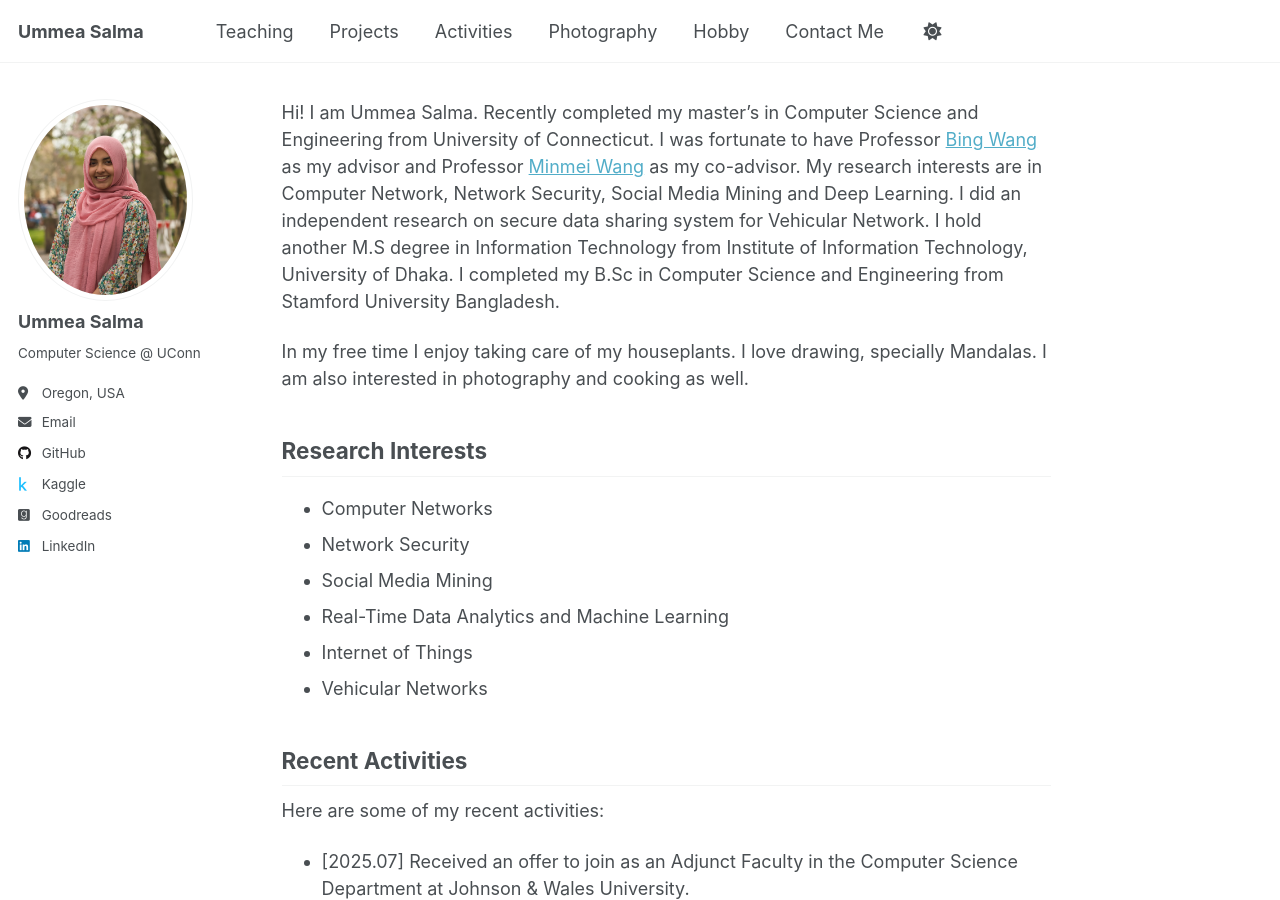
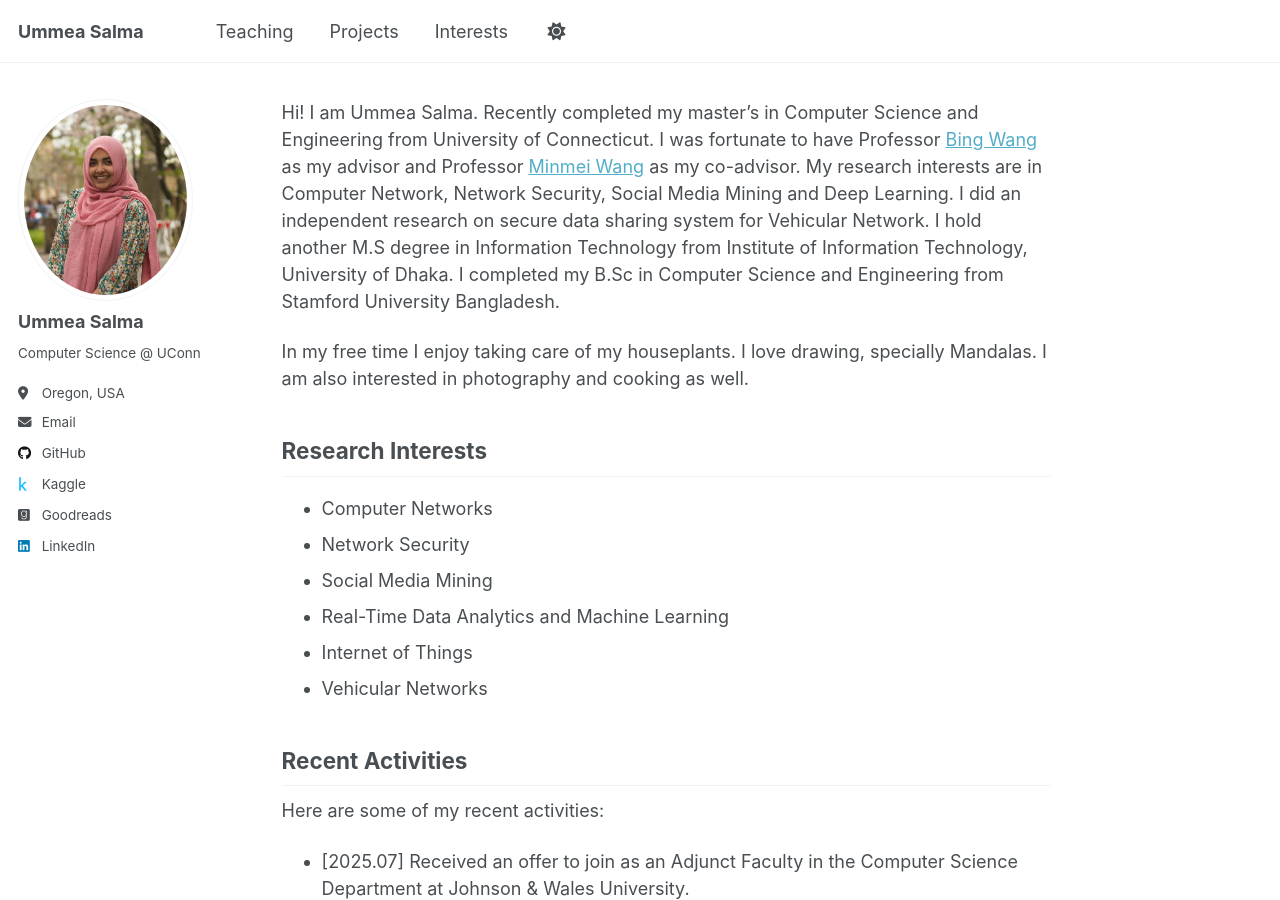
Before and after one commit to ummeasalma/ummeasalma.github.io, a Jekyll site: the page built from _pages/about.md, in a window 1280 px wide and 900 px high. Built offline with Jekyll 4.4.1, drawn with Linux system fonts in a browser that asks for light colours; a script that is not in the unit is left out.

Commit message:
Update navigation.yml

```diff
--- a/_data/navigation.yml
+++ b/_data/navigation.yml
@@ -14,17 +14,8 @@ main:
   - title: "Projects"
     url: /projects/
 
-  - title: "Activities"
-    url: /activities/
-
-  - title: "Photography"
-    url: /photography/
-
-  - title: "Hobby"
-    url: /art/
+  - title: "Interests"
+    url: /interests/
 
   # - title: "CV"
   #   url: /cv-json/
-
-  - title: "Contact Me"
-    url: /contactme/
```
